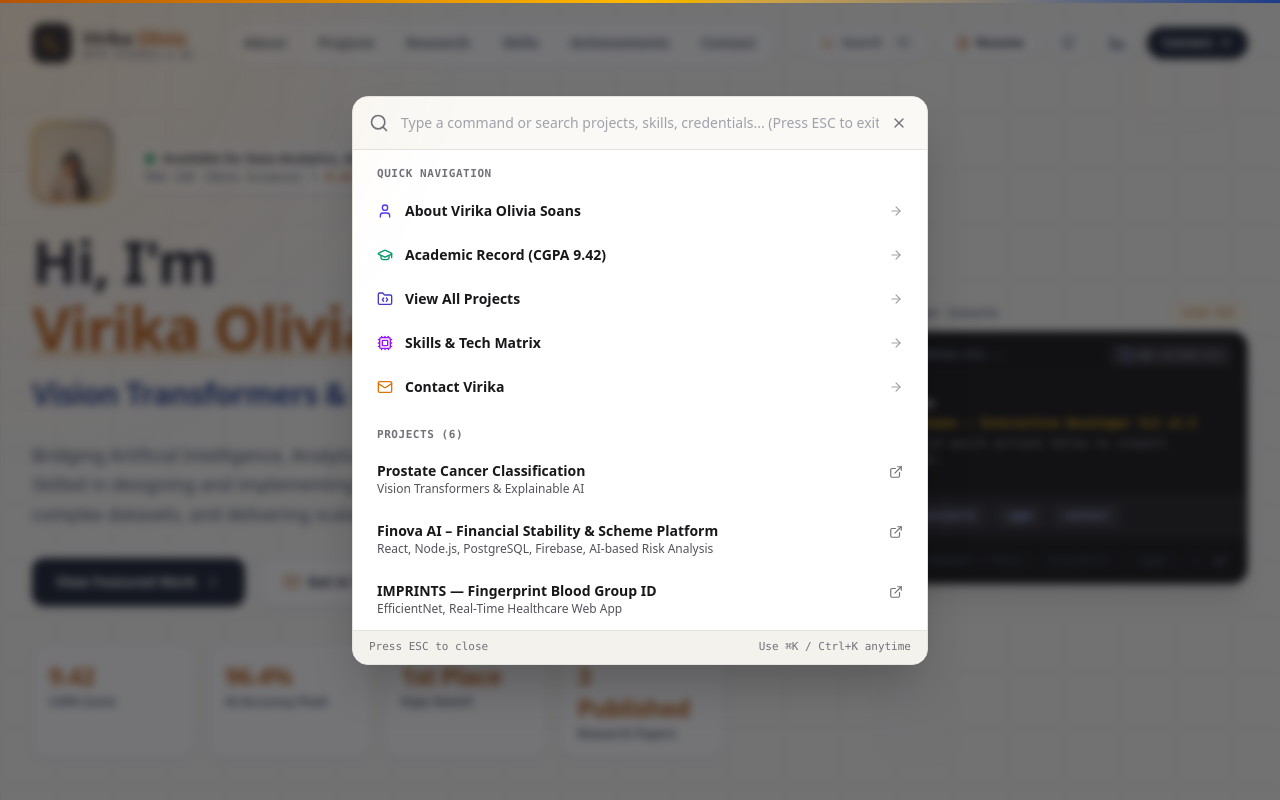
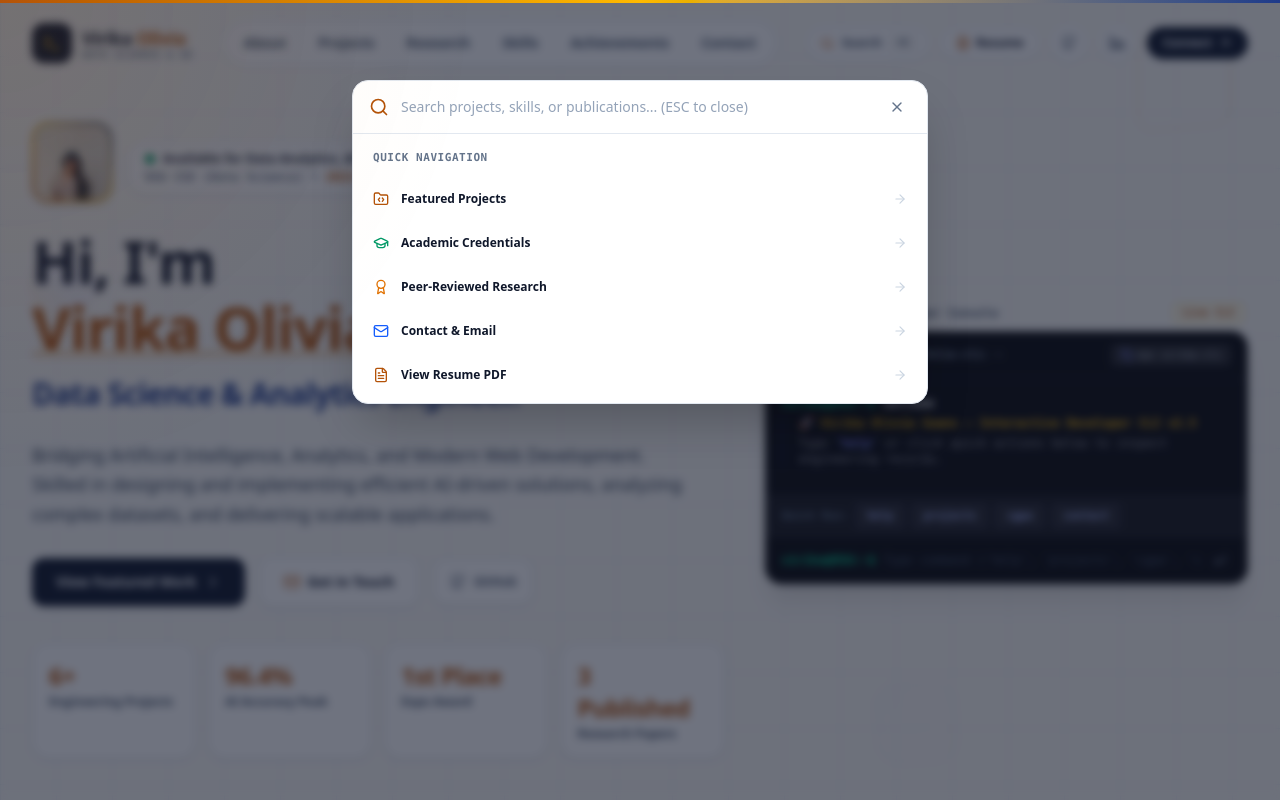
Before and after one commit to V-virika/my-portfolio, a Next.js app: page / in a window 1280 px wide. Both pictures are taken after a click on the button "Search projects & commands (Ctrl+K)". Shown: the top 800 px of the page. Built offline with nearby package versions, Linux system fonts and the light colour scheme.

Commit message:
Keep CGPA score exclusively under Academic Credentials card

```diff
--- a/src/app/layout.tsx
+++ b/src/app/layout.tsx
@@ -21,7 +21,7 @@ const inter = Inter({
 export const metadata: Metadata = {
   title: 'Virika Olivia Soans | Data Science & Software Engineer',
   description:
-    'Portfolio of Virika Olivia Soans - B.Tech in CSE (Data Science) graduate from Dayananda Sagar University (CGPA 9.42). Specializing in Vision Transformers, Deep Learning, Financial AI, and Modern Web Development.',
+    'Portfolio of Virika Olivia Soans - B.Tech in CSE (Data Science) graduate from Dayananda Sagar University. Specializing in Vision Transformers, Deep Learning, Financial AI, and Modern Web Development.',
   keywords: [
     'Virika Olivia Soans',
     'Data Science',
--- a/src/components/CommandPalette.tsx
+++ b/src/components/CommandPalette.tsx
@@ -1,9 +1,8 @@
 'use client';
 
 import { useState, useEffect } from 'react';
-import { Search, X, FolderCode, Cpu, User, Mail, GraduationCap, ExternalLink, ArrowRight } from 'lucide-react';
-import { GithubIcon } from '@/components/icons';
-import { PROJECTS, SKILL_CATEGORIES, PERSONAL_INFO } from '@/data/portfolioData';
+import { Search, X, FolderCode, GraduationCap, Mail, FileText, ArrowRight, Award } from 'lucide-react';
+import { PROJECTS } from '@/data/portfolioData';
 
 interface CommandPaletteProps {
   isOpen: boolean;
@@ -17,124 +16,126 @@ export default function CommandPalette({ isOpen, onClose }: CommandPaletteProps)
     const handleKeyDown = (e: KeyboardEvent) => {
       if ((e.metaKey || e.ctrlKey) && e.key === 'k') {
         e.preventDefault();
-        if (isOpen) onClose();
-        else setQuery('');
+        if (isOpen) {
+          onClose();
+        } else {
+          // Open
+          const evt = new CustomEvent('open-command-palette');
+          window.dispatchEvent(evt);
+        }
       }
       if (e.key === 'Escape' && isOpen) {
         onClose();
       }
     };
+
     window.addEventListener('keydown', handleKeyDown);
     return () => window.removeEventListener('keydown', handleKeyDown);
   }, [isOpen, onClose]);
 
   if (!isOpen) return null;
 
+  const quickLinks = [
+    { title: 'Featured Projects', href: '#projects', icon: <FolderCode className="w-4 h-4 text-[#b45309]" /> },
+    { title: 'Academic Credentials', href: '#about', icon: <GraduationCap className="w-4 h-4 text-emerald-600" /> },
+    { title: 'Peer-Reviewed Research', href: '#publications', icon: <Award className="w-4 h-4 text-amber-600" /> },
+    { title: 'Contact & Email', href: '#contact', icon: <Mail className="w-4 h-4 text-blue-600" /> },
+    { title: 'View Resume PDF', href: '/resume.pdf', icon: <FileText className="w-4 h-4 text-[#b45309]" />, external: true },
+  ];
+
   const filteredProjects = PROJECTS.filter(
     (p) =>
       p.title.toLowerCase().includes(query.toLowerCase()) ||
-      p.description.toLowerCase().includes(query.toLowerCase()) ||
-      p.tags.some((t) => t.toLowerCase().includes(query.toLowerCase()))
+      p.tags.some((t) => t.toLowerCase().includes(query.toLowerCase())) ||
+      p.category.toLowerCase().includes(query.toLowerCase())
   );
 
-  const navActions = [
-    { title: 'About Virika Olivia Soans', href: '#about', icon: <User className="w-4 h-4 text-indigo-600" /> },
-    { title: 'Academic Record (CGPA 9.42)', href: '#about', icon: <GraduationCap className="w-4 h-4 text-emerald-600" /> },
-    { title: 'View All Projects', href: '#projects', icon: <FolderCode className="w-4 h-4 text-[#4338ca]" /> },
-    { title: 'Skills & Tech Matrix', href: '#skills', icon: <Cpu className="w-4 h-4 text-purple-600" /> },
-    { title: 'Contact Virika', href: '#contact', icon: <Mail className="w-4 h-4 text-amber-600" /> },
-  ];
-
   return (
-    <div className="fixed inset-0 z-50 flex items-start justify-center pt-20 px-4 sm:px-6">
+    <div className="fixed inset-0 z-50 flex items-start justify-center pt-20 px-4">
       {/* Backdrop */}
       <div
-        className="fixed inset-0 bg-[#18181b]/60 backdrop-blur-xs transition-opacity"
+        className="fixed inset-0 bg-[#0f172a]/60 backdrop-blur-xs transition-opacity"
         onClick={onClose}
       />
 
-      {/* Command Window */}
-      <div className="relative w-full max-w-xl bg-white border border-[#e5e3df] rounded-2xl shadow-2xl overflow-hidden z-10 my-4 animate-in fade-in zoom-in-95 duration-200">
+      {/* Palette Container */}
+      <div className="relative w-full max-w-xl bg-white border border-[#e2e8f0] rounded-2xl shadow-2xl overflow-hidden z-10">
         {/* Search Bar */}
-        <div className="flex items-center px-4 py-3.5 border-b border-[#e5e3df] bg-[#faf9f6]">
-          <Search className="w-5 h-5 text-[#71717a] mr-3 shrink-0" />
+        <div className="flex items-center px-4 border-b border-[#e2e8f0]">
+          <Search className="w-5 h-5 text-[#b45309] shrink-0" />
           <input
             type="text"
             autoFocus
             value={query}
             onChange={(e) => setQuery(e.target.value)}
-            placeholder="Type a command or search projects, skills, credentials... (Press ESC to exit)"
-            className="w-full bg-transparent text-[#18181b] placeholder-[#a1a1aa] focus:outline-none text-sm font-medium"
+            placeholder="Search projects, skills, or publications... (ESC to close)"
+            className="w-full px-3 py-4 text-sm bg-transparent text-[#0f172a] placeholder-[#94a3b8] focus:outline-none font-medium"
           />
           <button
             onClick={onClose}
-            className="p-1 rounded-lg hover:bg-[#e5e3df]/60 text-[#71717a] transition-colors ml-2"
+            className="p-1.5 rounded-lg text-[#64748b] hover:text-[#0f172a] hover:bg-[#faf9f6]"
           >
             <X className="w-4 h-4" />
           </button>
         </div>
 
-        {/* Results Body */}
-        <div className="max-h-[60vh] overflow-y-auto p-3 space-y-4">
-          {/* Quick Actions */}
+        {/* Results List */}
+        <div className="max-h-80 overflow-y-auto p-2 space-y-1">
           {!query && (
-            <div className="space-y-1">
-              <div className="px-3 py-1 text-[11px] font-bold text-[#71717a] uppercase font-mono tracking-wider">
-                Quick Navigation
+            <div className="px-3 py-2 text-[11px] font-bold uppercase tracking-wider text-[#64748b] font-mono">
+              Quick Navigation
+            </div>
+          )}
+
+          {!query &&
+            quickLinks.map((item) => (
+              <a
+                key={item.title}
+                href={item.href}
+                target={item.external ? '_blank' : undefined}
+                rel={item.external ? 'noopener noreferrer' : undefined}
+                onClick={onClose}
+                className="flex items-center justify-between p-3 rounded-xl hover:bg-[#faf9f6] text-xs font-bold text-[#0f172a] transition-colors group"
+              >
+                <div className="flex items-center gap-3">
+                  {item.icon}
+                  <span>{item.title}</span>
+                </div>
+                <ArrowRight className="w-3.5 h-3.5 text-[#cbd5e1] group-hover:text-[#b45309] group-hover:translate-x-0.5 transition-all" />
+              </a>
+            ))}
+
+          {query && filteredProjects.length > 0 && (
+            <div>
+              <div className="px-3 py-2 text-[11px] font-bold uppercase tracking-wider text-[#64748b] font-mono">
+                Matching Projects ({filteredProjects.length})
               </div>
-              {navActions.map((action) => (
+              {filteredProjects.map((p) => (
                 <a
-                  key={action.title}
-                  href={action.href}
+                  key={p.id}
+                  href="#projects"
                   onClick={onClose}
-                  className="flex items-center justify-between px-3 py-2.5 rounded-xl hover:bg-[#faf9f6] text-sm text-[#18181b] font-semibold transition-colors group"
+                  className="flex items-center justify-between p-3 rounded-xl hover:bg-[#faf9f6] text-xs font-bold text-[#0f172a] transition-colors group"
                 >
-                  <div className="flex items-center gap-3">
-                    {action.icon}
-                    <span>{action.title}</span>
+                  <div>
+                    <div className="text-sm font-bold text-[#0f172a] group-hover:text-[#b45309]">
+                      {p.title}
+                    </div>
+                    <div className="text-[11px] font-mono text-[#64748b] font-medium mt-0.5">
+                      {p.category} • {p.tags.slice(0, 3).join(', ')}
+                    </div>
                   </div>
-                  <ArrowRight className="w-3.5 h-3.5 text-[#a1a1aa] group-hover:text-[#18181b] group-hover:translate-x-0.5 transition-all" />
+                  <ArrowRight className="w-3.5 h-3.5 text-[#cbd5e1] group-hover:text-[#b45309] group-hover:translate-x-0.5 transition-all" />
                 </a>
               ))}
             </div>
           )}
 
-          {/* Projects Results */}
-          <div className="space-y-1">
-            <div className="px-3 py-1 text-[11px] font-bold text-[#71717a] uppercase font-mono tracking-wider">
-              Projects ({filteredProjects.length})
+          {query && filteredProjects.length === 0 && (
+            <div className="p-6 text-center text-xs text-[#64748b] font-medium">
+              No matching projects or skills found for &quot;{query}&quot;.
             </div>
-            {filteredProjects.length === 0 ? (
-              <div className="px-3 py-4 text-xs text-[#71717a] text-center font-mono">
-                No matching projects found for &quot;{query}&quot;
-              </div>
-            ) : (
-              filteredProjects.map((p) => (
-                <a
-                  key={p.id}
-                  href={p.githubUrl}
-                  target="_blank"
-                  rel="noopener noreferrer"
-                  onClick={onClose}
-                  className="flex items-start justify-between px-3 py-2.5 rounded-xl hover:bg-[#f4f2ed] transition-colors group"
-                >
-                  <div>
-                    <div className="text-sm font-bold text-[#18181b] group-hover:text-[#4338ca] transition-colors">
-                      {p.title}
-                    </div>
-                    <div className="text-xs text-[#52525b] line-clamp-1">{p.subtitle}</div>
-                  </div>
-                  <ExternalLink className="w-3.5 h-3.5 text-[#71717a] group-hover:text-[#4338ca] shrink-0 mt-1" />
-                </a>
-              ))
-            )}
-          </div>
-        </div>
-
-        {/* Footer shortcuts */}
-        <div className="px-4 py-2 bg-[#f4f2ed] border-t border-[#e5e3df] flex items-center justify-between text-[11px] font-mono text-[#71717a]">
-          <span>Press ESC to close</span>
-          <span>Use ⌘K / Ctrl+K anytime</span>
+          )}
         </div>
       </div>
     </div>
--- a/src/components/Footer.tsx
+++ b/src/components/Footer.tsx
@@ -1,6 +1,6 @@
 'use client';
 
-import { ArrowUp, Mail, Heart } from 'lucide-react';
+import { ArrowUp, Heart, Terminal } from 'lucide-react';
 import { GithubIcon, LinkedinIcon } from '@/components/icons';
 import { PERSONAL_INFO } from '@/data/portfolioData';
 
@@ -10,26 +10,29 @@ export default function Footer() {
   };
 
   return (
-    <footer className="border-t border-[#e8e4d9] bg-[#f6f4ee] text-[#71717a] py-12 relative z-10">
+    <footer className="bg-white border-t border-[#e2e8f0] text-[#0f172a] py-10 relative">
       <div className="max-w-7xl mx-auto px-4 sm:px-6 lg:px-8">
         <div className="flex flex-col md:flex-row items-center justify-between gap-6">
-          {/* Left info */}
-          <div className="flex flex-col items-center md:items-start text-center md:text-left space-y-1">
-            <p className="text-sm font-bold text-[#0f172a] tracking-wide">
-              Virika Olivia Soans
-            </p>
-            <p className="text-xs text-[#71717a] font-mono font-medium">
-              B.Tech CS &amp; Engineering (Data Science) • Dayananda Sagar University (CGPA 9.42)
-            </p>
+          {/* Brand */}
+          <div className="flex items-center gap-3">
+            <div className="w-10 h-10 rounded-xl bg-[#0f172a] flex items-center justify-center text-white shadow-sm">
+              <Terminal className="w-5 h-5 text-amber-400" />
+            </div>
+            <div>
+              <h3 className="font-extrabold text-base text-[#0f172a]">Virika Olivia Soans</h3>
+              <p className="text-xs text-[#64748b] font-medium">
+                B.Tech CS &amp; Engineering (Data Science) • Dayananda Sagar University
+              </p>
+            </div>
           </div>
 
-          {/* Social Icons */}
-          <div className="flex items-center gap-4">
+          {/* Quick links & Back to Top */}
+          <div className="flex items-center gap-5">
             <a
               href={PERSONAL_INFO.github}
               target="_blank"
               rel="noopener noreferrer"
-              className="p-2 rounded-lg bg-white border border-[#e8e4d9] text-[#475569] hover:text-[#0f172a] hover:border-[#0f172a] shadow-2xs transition-all"
+              className="text-[#475569] hover:text-[#0f172a] transition-colors p-2 rounded-lg bg-[#faf9f6] border border-[#e2e8f0]"
               aria-label="GitHub"
             >
               <GithubIcon className="w-4 h-4" />
@@ -38,33 +41,24 @@ export default function Footer() {
               href={PERSONAL_INFO.linkedin}
               target="_blank"
               rel="noopener noreferrer"
-              className="p-2 rounded-lg bg-white border border-[#e8e4d9] text-[#475569] hover:text-[#b45309] hover:border-[#b45309] shadow-2xs transition-all"
+              className="text-[#475569] hover:text-[#b45309] transition-colors p-2 rounded-lg bg-[#faf9f6] border border-[#e2e8f0]"
               aria-label="LinkedIn"
             >
               <LinkedinIcon className="w-4 h-4" />
             </a>
-            <a
-              href={`mailto:virika06@gmail.com`}
-              className="p-2 rounded-lg bg-white border border-[#e8e4d9] text-[#475569] hover:text-[#b45309] hover:border-[#b45309] shadow-2xs transition-all"
-              aria-label="Email"
-            >
-              <Mail className="w-4 h-4" />
-            </a>
-          </div>
 
-          {/* Right Back-to-top */}
-          <div className="flex items-center gap-3">
-            <span className="text-xs text-[#71717a] font-mono font-medium">
-              &copy; {new Date().getFullYear()} Virika Olivia Soans
-            </span>
             <button
               onClick={scrollToTop}
-              className="p-2.5 rounded-xl bg-white border border-[#e8e4d9] text-[#475569] hover:text-[#0f172a] hover:bg-[#fcfbfa] hover:border-[#0f172a] shadow-2xs transition-all"
-              aria-label="Back to Top"
+              className="inline-flex items-center gap-2 px-4 py-2 rounded-xl bg-[#0f172a] text-white text-xs font-bold hover:bg-[#1e293b] transition-all cursor-pointer shadow-sm"
             >
-              <ArrowUp className="w-4 h-4 text-[#b45309]" />
+              <span>Back to Top</span>
+              <ArrowUp className="w-3.5 h-3.5 text-amber-400" />
             </button>
           </div>
+        </div>
+
+        <div className="mt-8 pt-6 border-t border-[#e2e8f0] text-center text-xs text-[#64748b] font-medium">
+          <p>© {new Date().getFullYear()} Virika Olivia Soans. Crafted with precision &amp; Next.js.</p>
         </div>
       </div>
     </footer>
--- a/src/components/Hero.tsx
+++ b/src/components/Hero.tsx
@@ -53,7 +53,7 @@ export default function Hero() {
                   </span>
                 </div>
                 <span className="text-xs text-[#64748b] font-mono font-semibold mt-0.5">
-                  DSU CSE (Data Science) • <span className="text-[#b45309] font-bold">9.42 CGPA</span>
+                  DSU CSE (Data Science) • <span className="text-[#b45309] font-bold">2022–2026</span>
                 </span>
               </motion.div>
             </div>
--- a/src/components/TypewriterText.tsx
+++ b/src/components/TypewriterText.tsx
@@ -2,27 +2,39 @@
 
 import { useState, useEffect } from 'react';
 
-const words = [
-  'Data Science & Software Engineer.',
-  'Vision Transformers & Deep Learning.',
-  'Financial AI & Risk Analytics.',
-  'Dayananda Sagar University • 9.42 CGPA.',
-];
+export default function TypewriterText() {
+  const phrases = [
+    'Data Science & Analytics Engineer.',
+    'Vision Transformers & Deep Learning.',
+    'Full-Stack Web App Developer.',
+    'Dayananda Sagar University CSE.',
+  ];
 
-export default function TypewriterText() {
   const [index, setIndex] = useState(0);
   const [subIndex, setSubIndex] = useState(0);
   const [reverse, setReverse] = useState(false);
+  const [blink, setBlink] = useState(true);
 
+  // Blinking cursor effect
   useEffect(() => {
-    if (subIndex === words[index].length + 1 && !reverse) {
-      const timeout = setTimeout(() => setReverse(true), 2000);
+    const timeout = setTimeout(() => {
+      setBlink((prev) => !prev);
+    }, 500);
+    return () => clearTimeout(timeout);
+  }, [blink]);
+
+  // Typewriter typing logic
+  useEffect(() => {
+    if (subIndex === phrases[index].length + 1 && !reverse) {
+      const timeout = setTimeout(() => {
+        setReverse(true);
+      }, 1800);
       return () => clearTimeout(timeout);
     }
 
     if (subIndex === 0 && reverse) {
       setReverse(false);
-      setIndex((prev) => (prev + 1) % words.length);
+      setIndex((prev) => (prev + 1) % phrases.length);
       return;
     }
 
@@ -34,12 +46,16 @@ export default function TypewriterText() {
     );
 
     return () => clearTimeout(timeout);
-  }, [subIndex, index, reverse]);
+  }, [subIndex, index, reverse, phrases]);
 
   return (
-    <span className="inline-block font-bold text-[#1e3a8a] min-h-[1.4em]">
-      {words[index].substring(0, subIndex)}
-      <span className="inline-block w-1.5 h-6 ml-1 bg-[#1e3a8a] animate-pulse align-middle" />
+    <span className="inline-flex items-center">
+      <span>{phrases[index].substring(0, subIndex)}</span>
+      <span
+        className={`ml-1 inline-block w-0.5 h-7 sm:h-9 bg-[#b45309] ${
+          blink ? 'opacity-100' : 'opacity-0'
+        } transition-opacity duration-100`}
+      />
     </span>
   );
 }
--- a/src/data/portfolioData.ts
+++ b/src/data/portfolioData.ts
@@ -17,7 +17,7 @@ export const PERSONAL_INFO = {
   resumePdf: '/resume.pdf',
   bio: 'I am a results-driven technology enthusiast with expertise in Python, SQL, data analytics, and software development. Skilled in designing and implementing efficient solutions, analyzing complex datasets, and developing applications that drive informed decision-making. Experienced in data processing, database management, and software engineering principles, with a strong foundation in problem-solving, algorithmic thinking, and delivering quality technical solutions.',
   stats: [
-    { label: 'CGPA Score', value: '9.42' },
+    { label: 'Engineering Projects', value: '6+' },
     { label: 'AI Accuracy Peak', value: '96.4%' },
     { label: 'Expo Award', value: '1st Place' },
     { label: 'Research Papers', value: '3 Published' },
```
Also changed, not shown: src/components/About.tsx (+3 -6 lines).
